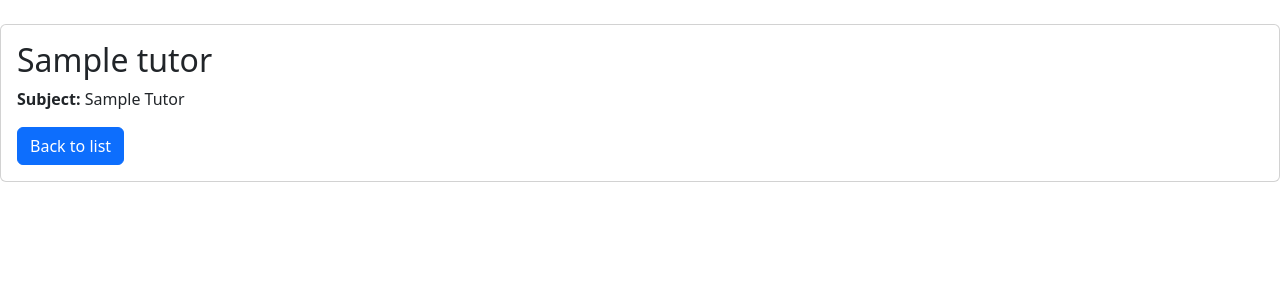
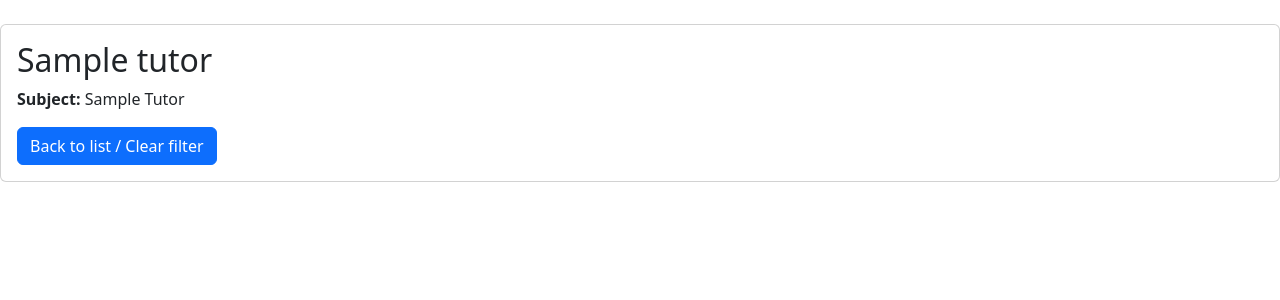
Before and after one commit to SergTsch87/tutors_agreggator, a Django app: template tutors_app/templates/tutors_app/tutor_detail.html in a window 1280 px wide. Shown: the top 300 px of the page. Run offline with Django 5.2, Linux system fonts and the light colour scheme; the template is opened without the code that fills it: values that come from a table or form of the project are taken from there, others are empty; tables that the repository leaves empty hold one stand-in row (values such as "Sample post").

Commit message:
Upd: Removed duplicate link from code tutor_list.html

```diff
--- a/tutors_app/templates/tutors_app/tutor_detail.html
+++ b/tutors_app/templates/tutors_app/tutor_detail.html
@@ -5,7 +5,7 @@
     <div class="card-body">
         <h2>{{ tutor.name }}</h2>
         <p><strong>Subject:</strong> {{ tutor.formatted_subject }}</p>
-        <a href="{% url 'tutors:list' %}" class="btn btn-primary">Back to list</a>
+        <a href="{% url 'tutors:list' %}" class="btn btn-primary">Back to list / Clear filter</a>
     </div>
 </div>
 {% endblock %}
--- a/tutors_app/templates/tutors_app/tutors_list.html
+++ b/tutors_app/templates/tutors_app/tutors_list.html
@@ -17,9 +17,6 @@ To keep things dynamic, extract all available subjects from the database -->
     {% endfor %}
   </select>
 </form>
-
-<!-- Preserve the subject selection using selected logic (already done above) -->
-<a href="{% url 'tutors:list' %}">Clear filter</a>
 
 <table class="table table-striped">
   <thead>
```
